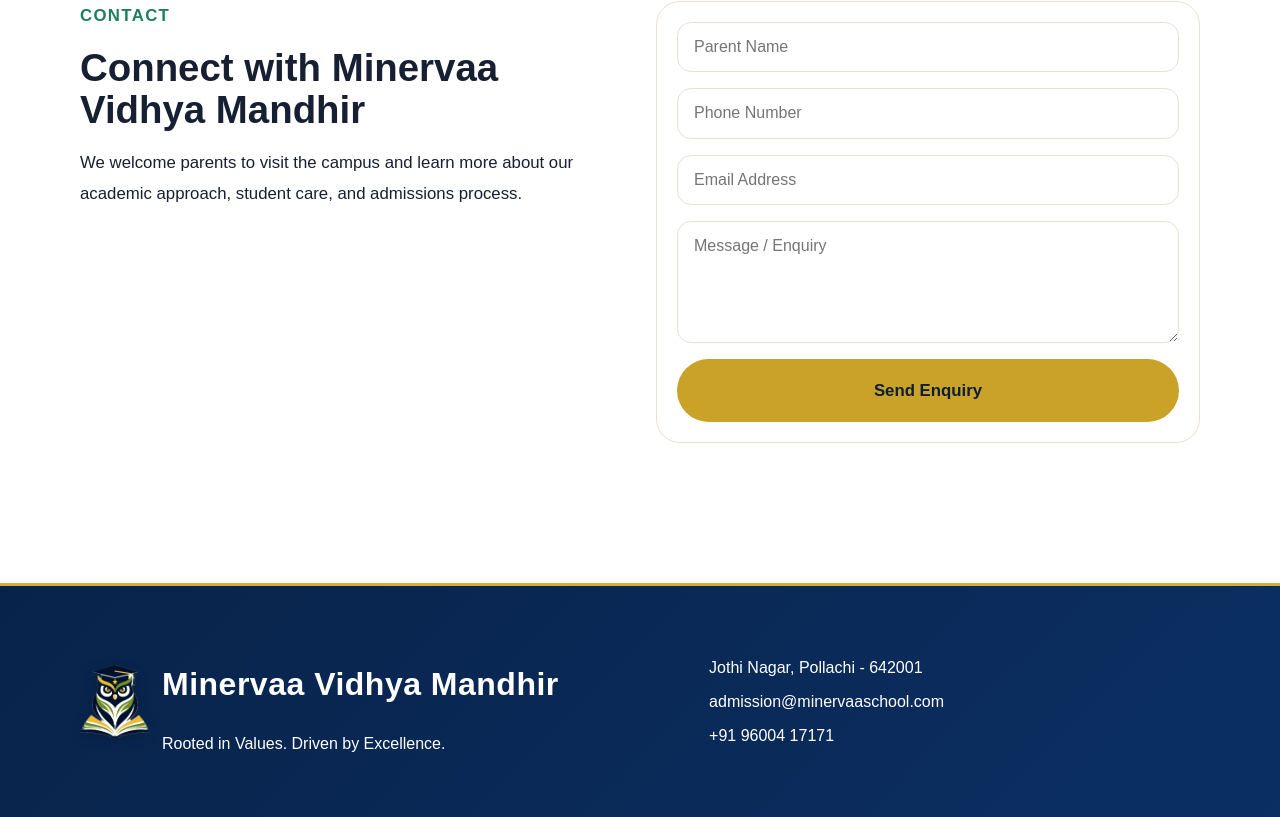
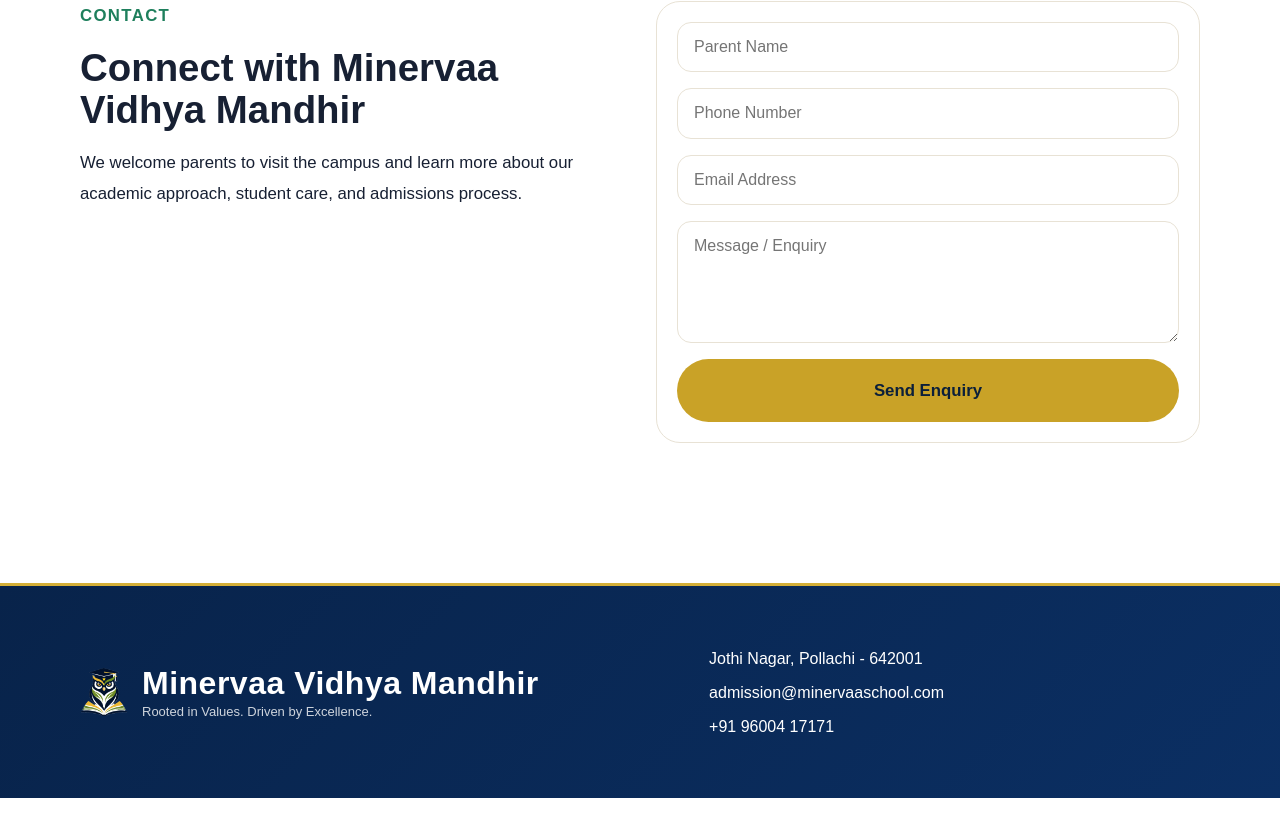
Before and after one commit to jarjunarnold/minervaaschool, a Next.js app in the folder minervaa-site/: page / in a window 1280 px wide. Shown: the part 5064-5881 px from the top of the page. Built offline with nearby package versions, Linux system fonts and the light colour scheme.

Commit message:
Update globals.css

```diff
--- a/minervaa-site/app/globals.css
+++ b/minervaa-site/app/globals.css
@@ -316,12 +316,25 @@
 .footer-brand {
   display: flex;
   align-items: center;
-  gap: 12px;
+  gap: 14px;
 }
 
 .footer-logo {
-  width: 70px;
-  filter: drop-shadow(0 2px 6px rgba(0,0,0,0.2));
+  width: 48px;   /* 🔥 same proportion as header */
+  height: 48px;
+  object-fit: contain;
+}
+
+.footer-brand h3 {
+  font-size: 20px;     /* reduce from big size */
+  font-weight: 600;
+  margin: 0;
+}
+
+.footer-brand p {
+  font-size: 13px;
+  margin: 2px 0 0;
+  opacity: 0.8;
 }
 
 .footer-left h3 {
@@ -368,6 +381,7 @@
   .hero {
     padding: 3.5rem 0;
   }
+
   .footer-brand {
   display: flex;
   align-items: center;
@@ -381,8 +395,4 @@
   object-fit: contain;
   flex-shrink: 0;
 }
-
-.footer-brand h3 {
-  margin: 0;
 }
-}
```
